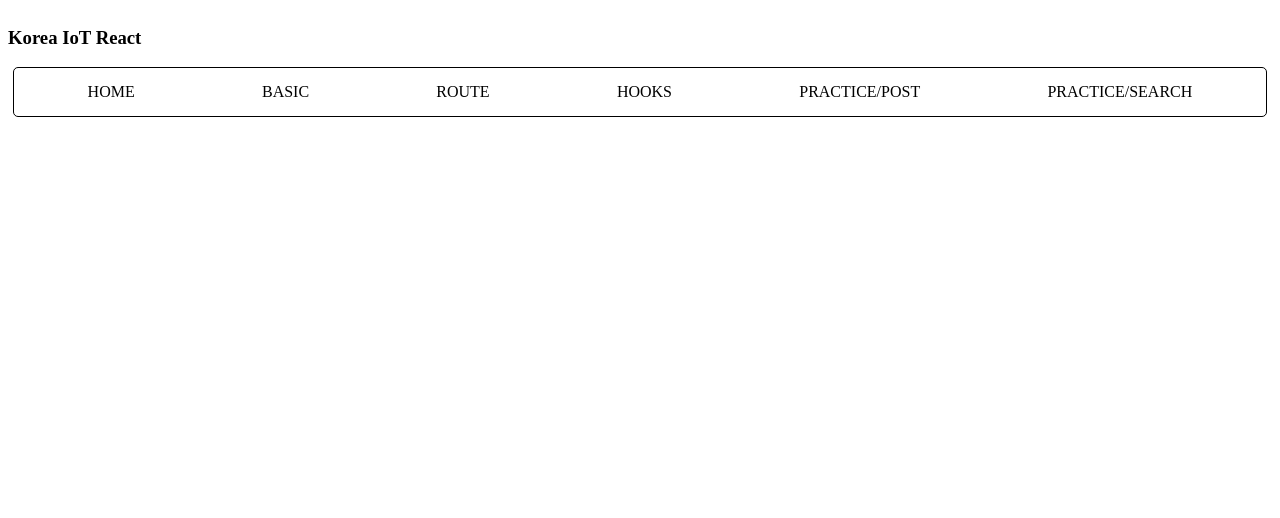
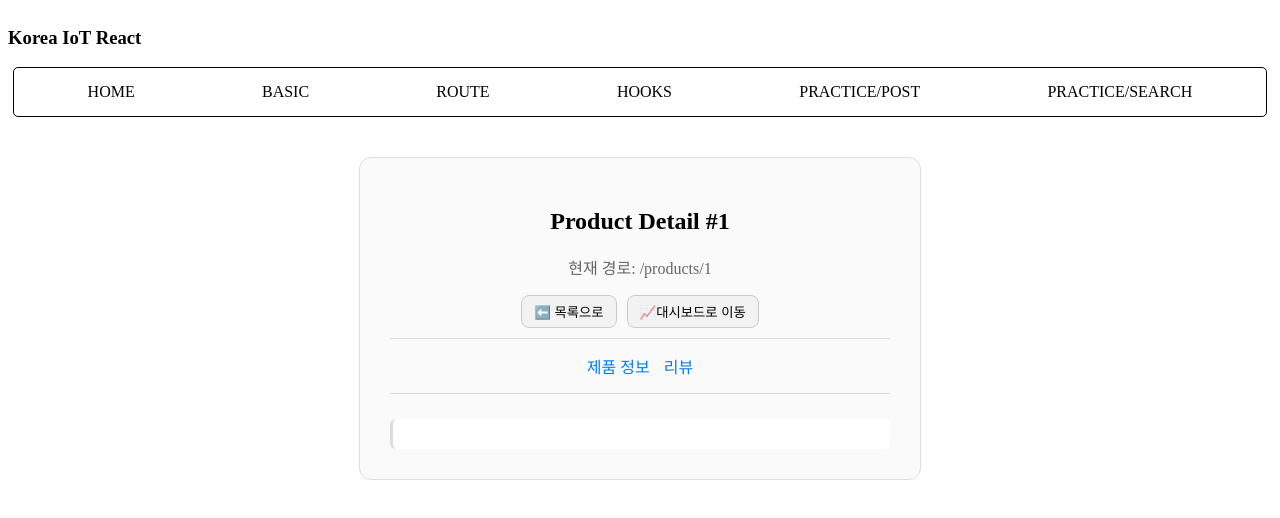
Before and after one commit to devgiants75/k_iot_frontend, a React (Vite) app in the folder f-iot-react/: page /products/1 in a window 1280 px wide. Shown: the top 518 px of the page. Built offline with nearby package versions, Linux system fonts and the light colour scheme.

Commit message:
20251106 React Router DOM Hooks Practice

```diff
--- a/f-iot-react/src/App.tsx
+++ b/f-iot-react/src/App.tsx
@@ -1,4 +1,4 @@
-import { Route, Routes } from 'react-router-dom';
+import { Navigate, Route, Routes } from 'react-router-dom';
 import './App.css'
 import Basic from '@/pages/a_basic';
 import RoutePages from '@/pages/b_Route';
@@ -8,6 +8,11 @@
 import PostList from './_practices/a_basic/PostList';
 import PostDetail from './components/PostDetail';
 import SearchApp from './_practices/c_hooks/SearchApp';
+import Z_Products from './pages/b_Route/Z_Products';
+import Z_ProductDetail from './pages/b_Route/Z_ProductDetail';
+import Z_ProductInfo from './pages/b_Route/Z_ProductInfo';
+import Z_ProductReviews from './pages/b_Route/Z_ProductReviews';
+import Z_Dashboard from './pages/b_Route/Z_Dashboard';
 // 파일명 없으면 무조건! 해당 파일의 index 라는 이름의 파일을 가져옴
 
 function App() {
@@ -33,6 +38,17 @@
         <Route path='/practice/post/:id' element={<PostDetail />} />
         <Route path='/practice/search' element={<SearchApp /> } />
 
+        {/* //@ pages/b_Route - Z_실습 코드 */}
+        {/* 절대경로 */}
+        <Route path='/' element={<Navigate to="/products" />} />
+        <Route path='/products' element={<Z_Products />} />
+        <Route path='/products/:id' element={<Z_ProductDetail />}>
+          {/* 중첩 라우트: 상대경로 */}
+          <Route path='info' element={<Z_ProductInfo />} />
+          <Route path='reviews' element={<Z_ProductReviews />} />
+        </Route>
+        <Route path='/dashboard' element={<Z_Dashboard />} />
+
       </Routes>
     </>
   )
--- /dev/null
+++ b/f-iot-react/src/pages/b_Route/Z_Dashboard.tsx
@@ -0,0 +1,43 @@
+import React, { useState } from "react";
+import { useNavigate } from "react-router-dom";
+
+// 관리자용 대시보드
+function Z_Dashboard() {
+  const [productNumber, setProductNumber] = useState("");
+  const navigate = useNavigate();
+
+  const handleGoToProduct = () => {
+    if (!productNumber.trim()) {
+      alert('상품 번호를 입력해주세요.');
+      return;
+    }
+
+    navigate(`/products/${productNumber}/info`);
+  }
+
+  return (
+    <div>
+      <h2>관리자 대시보드</h2>
+      <p>해당 페이지에서 상품 관리, 리뷰 확인 등 가능</p>
+
+      <div>
+        <button onClick={() => navigate("/products")}>상품 목록</button>
+        <button onClick={handleGoToProduct}>
+          특정 상품 상세로 이동
+        </button>
+      </div>
+
+      <div>
+        <label>상품 번호 입력</label>
+        <input
+          type="number"
+          value={productNumber}
+          onChange={(e) => setProductNumber(e.target.value)}
+          placeholder="예: 3"
+        />
+      </div>
+    </div>
+  );
+}
+
+export default Z_Dashboard;
--- /dev/null
+++ b/f-iot-react/src/pages/b_Route/Z_ProductDetail.css
@@ -0,0 +1,55 @@
+.detail-container {
+  padding: 30px;
+  max-width: 500px;
+  margin: 40px auto;
+  border: 1px solid #ddd;
+  border-radius: 12px;
+  background-color: #fafafa;
+}
+
+h2 {
+  text-align: center;
+}
+
+.path-text {
+  text-align: center;
+  color: #666;
+}
+
+.button-group {
+  display: flex;
+  justify-content: center;
+  gap: 10px;
+  padding-bottom: 10px;
+  border-bottom: 1px solid #ddd;
+}
+
+.button-group button {
+  background-color: #f2f2f2;
+  border: 1px solid #ccc;
+  border-radius: 8px;
+  padding: 6px 12px;
+  cursor: pointer;
+}
+
+.sub-nav {
+  display: flex;
+  justify-content: center;
+  gap: 14px;
+  padding: 15px 0;
+  border-bottom: 1px solid #ddd;
+}
+
+.sub-nav a {
+  text-decoration: none;
+  color: #007bff;
+  font-weight: 500;
+}
+
+.nested-outlet {
+  margin-top: 25px;
+  padding: 15px 20px;
+  border-left: 3px solid #ddd;
+  background-color: #fff;
+  border-radius: 6px;
+}
--- /dev/null
+++ b/f-iot-react/src/pages/b_Route/Z_ProductDetail.tsx
@@ -0,0 +1,44 @@
+import React from 'react'
+import { Link, Outlet, useLocation, useNavigate, useParams } from 'react-router-dom'
+import './Z_ProductDetail.css';
+
+function Z_ProductDetail() {
+   // useParams()에서 추출하는 값의 속성명은 동적변수(:변수명)과 일치
+  const { id } = useParams();
+  const navigate = useNavigate(); // 함수
+  const location = useLocation(); // 데이터값: 객체
+
+  const handleBack = () => {
+    // location.state.from
+    // : 이전 페이지의 URL 정보를 담은 속성
+    // - 페이지 전환을 통해 상세페이지로 이동한 경우
+    if (location.state?.from) navigate(location.state.from);
+    // - 경로값 지정으로 해당 페이지 이전의 경로값이 없는 경우
+    else navigate('/products');
+  }
+
+  return (
+    <div className='detail-container'>
+      <h2>Product Detail #{id}</h2>
+
+      <p className='path-text'>현재 경로: {location.pathname}</p>
+
+      <div className="button-group">
+        <button onClick={handleBack}>⬅️ 목록으로</button>
+        <button onClick={() => navigate('/dashboard')}>📈대시보드로 이동</button>
+      </div>
+
+      <nav className='sub-nav'>
+        <Link to='info'>제품 정보</Link>
+        <Link to='reviews'>리뷰</Link>
+      </nav>
+
+      <div className='nested-outlet'>
+        {/* ProductDetail 라우트의 중첩 라우트 페이지가 해당 위치에서 출력 */}
+        <Outlet />
+      </div>
+    </div>
+  )
+}
+
+export default Z_ProductDetail
--- /dev/null
+++ b/f-iot-react/src/pages/b_Route/Z_ProductInfo.tsx
@@ -0,0 +1,16 @@
+import React from 'react'
+
+function Z_ProductInfo() {
+  return (
+    <div>
+      <h4>제품 상세 정보</h4>
+      <ul>
+        <li>브랜드: A Brand</li>
+        <li>가격: 100000원</li>
+        <li>재고: 10개 남음</li>
+      </ul>
+    </div>
+  )
+}
+
+export default Z_ProductInfo
--- /dev/null
+++ b/f-iot-react/src/pages/b_Route/Z_ProductReviews.tsx
@@ -0,0 +1,16 @@
+import React from 'react'
+
+function Z_ProductReviews() {
+  return (
+    <div>
+      <h4>사용자 리뷰</h4>
+      <ul>
+        <li>정말 마음에 들어요!</li>
+        <li>배송이 빠르고 품질이 좋아요</li>
+        <li>가성비가 좋습니다</li>
+      </ul>
+    </div>
+  )
+}
+
+export default Z_ProductReviews
--- /dev/null
+++ b/f-iot-react/src/pages/b_Route/Z_Products.css
@@ -0,0 +1,50 @@
+.product-container {
+  padding: 30px;
+  max-width: 500px;
+  margin: 40px auto;
+  border: 1px solid #ddd;
+  border-radius: 12px;
+  background-color: #fafafa;
+}
+
+h2 {
+  text-align: center;
+}
+
+.filter-buttons {
+  display: flex;
+  justify-content: center;
+  gap: 10px;
+  margin-bottom: 15px;
+}
+
+.filter-buttons button {
+  background-color: #f2f2f2;
+  border: 1px solid #ccc;
+  border-radius: 8px;
+  padding: 6px 12px;
+  cursor: pointer;
+}
+
+.product-list {
+  list-style: none;
+  padding: 0;
+  margin: 0;
+}
+
+.product-list li {
+  margin: 10px 0;
+  padding: 5px 7px;
+  border: 1px solid #ddd;
+  border-radius: 8px;
+}
+
+.product-list a {
+  text-decoration: none;
+  color: #007bff;
+  font-weight: 500;
+}
+
+.product-list a:hover {
+  text-decoration: underline;
+}
--- /dev/null
+++ b/f-iot-react/src/pages/b_Route/Z_Products.tsx
@@ -0,0 +1,84 @@
+import React from 'react'
+import { Link, useLocation, useSearchParams } from 'react-router-dom';
+import './Z_Products.css';
+
+//! === 상품 관련 Route 실습 예제 ===
+
+//? 프로젝트 구조
+// 1) Products: 상품 리스트 + 쿼리 필터 + state 전달
+// 2) ProductDetail: useParams로 상세 조회
+// 3) ProductInfo: 중첩 라우트 (상세 정보)
+// 4) ProductReviews: 중첩 라우트 (리뷰)
+// 5) Dashboard: useNavigate, Outlet
+
+//? 상품 데이터 (mock 데이터)
+const PRODUCTS = [
+  { id: 1, name: 'Laptop', category: 'electornics' },
+  { id: 2, name: 'Headphones', category: 'electornics' },
+  { id: 3, name: 'Shirt', category: 'fashion' },
+  { id: 4, name: 'Pants', category: 'fashion' },
+  { id: 5, name: 'Shoes', category: 'fashion' },
+];
+
+//? useParams(): URL 경로에서 파라미터를 가져오는 Hook (경로 변수)
+//  EX) http://localhost:5173/products/1/info - '1'의 값 (:으로 명시)
+//? useNavigate(): 페이지 이동을 담당하는 Hook
+//? useLocation(): 현재 위치 객체를 반환하는 Hook
+
+//? useSearchParams(): URL의 쿼리 스트링을 읽고 조작할 수 있는 Hook
+//  EX) http://localhost:5173/products?category=fashion&name=Shoes
+//  - category=fashion
+//  - name=Shoes
+//    : 위의 두 값이 Search Params (검색 매개변수)
+
+//@ useSearchParams() 사용 방법
+// 1. [현재 쿼리, 쿼리 변경 함수] 반환
+//    const [searchParams, setSearchParams] = useSearchParams();
+// 2. 쿼리 파라미터(검색 매개변수) 읽어오기
+//    const category = searchParams.get("category");
+//    const name = searchParams.get("name");
+
+// +) 쿼리 변경 방법
+//    setSearchParams({ category: '', name: '' });
+
+function Z_Products() {
+  const [searchParams, setSearchParams] = useSearchParams();
+  const category = searchParams.get('category');
+  const location = useLocation();
+
+  const filtered = category
+    ? PRODUCTS.filter(product => product.category === category)
+    : PRODUCTS;
+
+  return (
+    <div className='product-container'>
+      <h2>== Product List ==</h2>
+
+      <div className='filter-buttons'>
+        <button onClick={() => setSearchParams({ category: 'electornics' })}>
+          전자제품
+        </button>
+        <button onClick={() => setSearchParams({ category: 'fashion' })}>
+          패션
+        </button>
+        <button onClick={() => setSearchParams({})}>전체보기</button>
+      </div>
+
+      <ul className='product-list'>
+        {filtered.map(product => (
+          <li key={product.id}>
+            {/* state를 사용하여 location 상태 전달 */}
+            <Link
+              to={`/products/${product.id}`}
+              state={{ from: location.pathname }}
+            >
+              {product.name}
+            </Link>
+          </li>
+        ))}
+      </ul>
+    </div>
+  )
+}
+
+export default Z_Products
```
